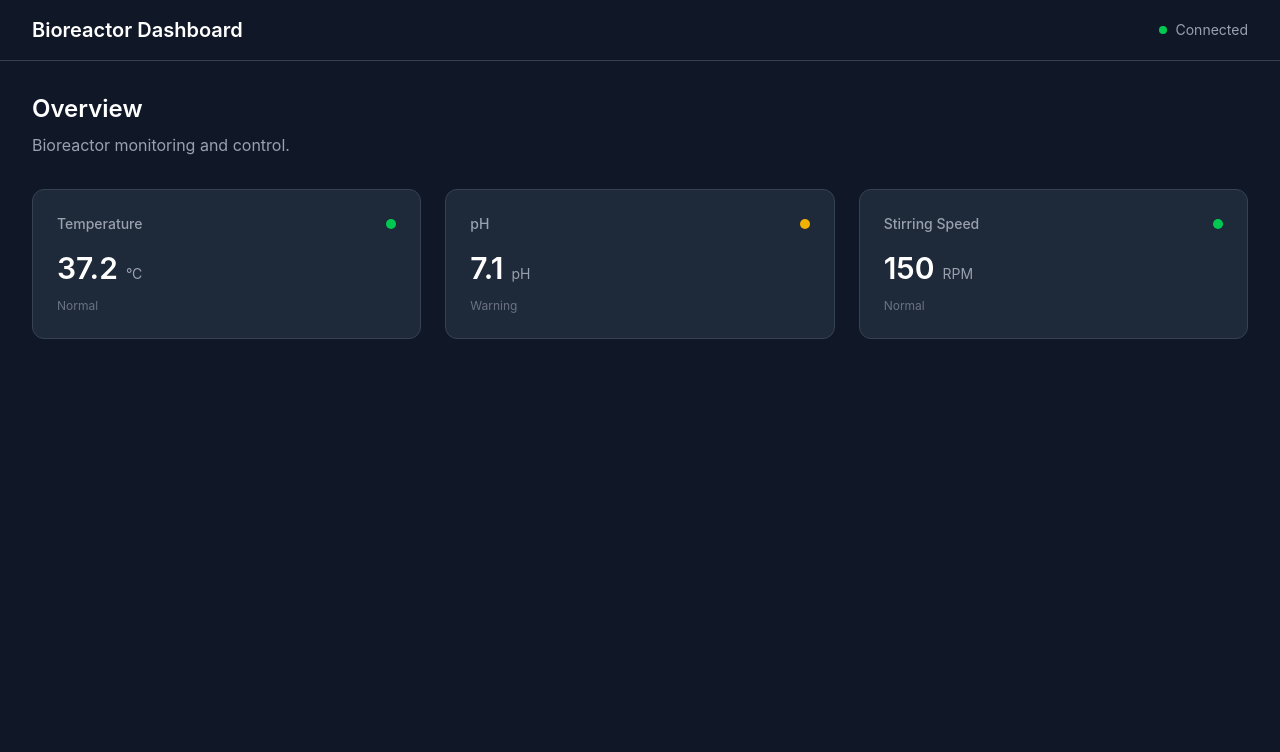
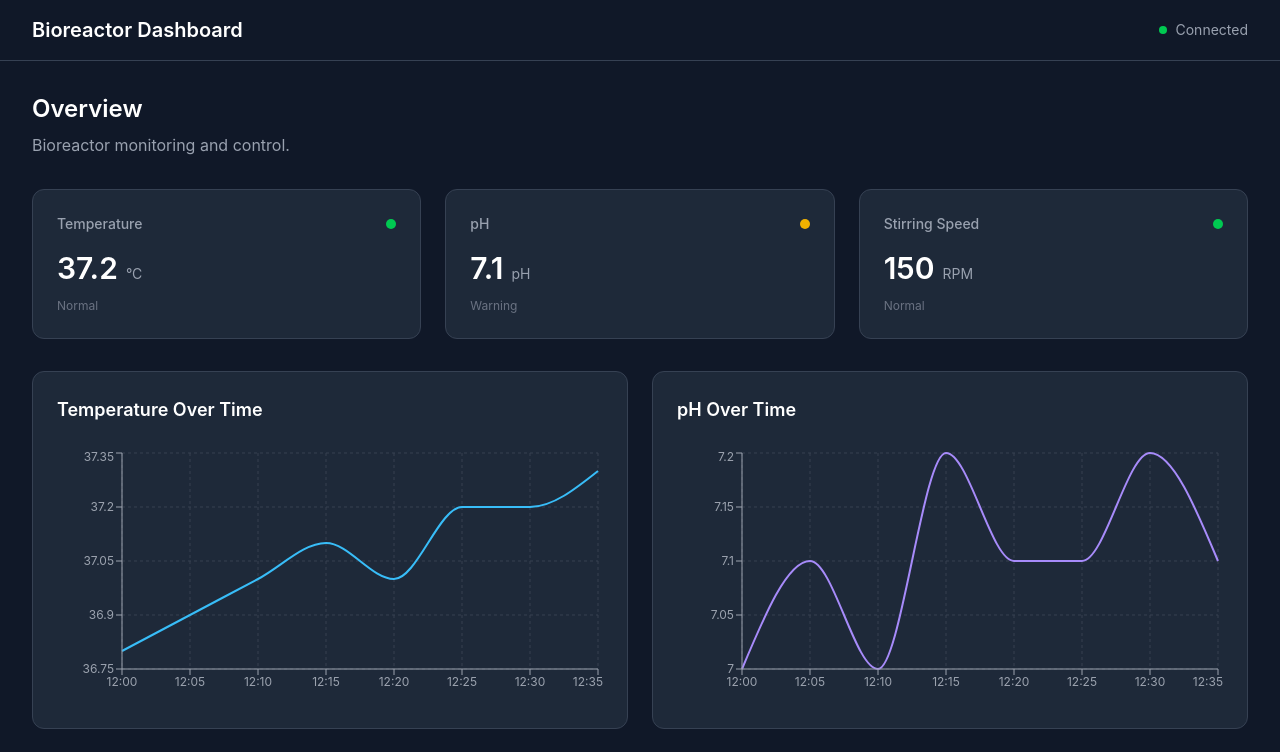
Before and after one commit to christian-boland-ross/bioreactor-dashboard, a React (Vite) app: page / in a window 1280 px wide. Shown: the top 752 px of the page. Built offline with nearby package versions, Linux system fonts and the light colour scheme.

Commit message:
Add sensor charts and separate mock data

```diff
--- a/src/App.tsx
+++ b/src/App.tsx
@@ -1,5 +1,12 @@
 import DashboardLayout from './components/layout/DashboardLayout'
 import SensorCard from './components/sensors/SensorCard'
+import SensorChart from './components/charts/SensorChart'
+
+import {
+  temperatureData,
+  phData,
+  stirringData,
+} from './services/mockData.ts'
 
 function App() {
   return (
@@ -12,6 +19,7 @@ function App() {
         Bioreactor monitoring and control.
       </p>
 
+      {/* Current sensor readings */}
       <div className="mt-8 grid grid-cols-1 gap-6 sm:grid-cols-2 lg:grid-cols-3">
         <SensorCard
           title="Temperature"
@@ -34,6 +42,30 @@ function App() {
           status="normal"
         />
       </div>
+
+      {/* Sensor history */}
+      <div className="mt-8 grid grid-cols-1 gap-6 xl:grid-cols-2">
+        <SensorChart
+          title="Temperature Over Time"
+          data={temperatureData}
+          colour="#38bdf8"
+          unit="°C"
+        />
+
+        <SensorChart
+          title="pH Over Time"
+          data={phData}
+          colour="#a78bfa"
+          unit="pH"
+        />
+
+        <SensorChart
+          title="Stirring Speed Over Time"
+          data={stirringData}
+          colour="#34d399"
+          unit="RPM"
+        />
+      </div>
     </DashboardLayout>
   )
 }
--- /dev/null
+++ b/src/components/charts/SensorChart.tsx
@@ -0,0 +1,72 @@
+import {
+  LineChart,
+  Line,
+  XAxis,
+  YAxis,
+  CartesianGrid,
+  Tooltip,
+  ResponsiveContainer,
+} from 'recharts'
+
+interface SensorReading {
+  timestamp: string
+  value: number
+}
+
+interface SensorChartProps {
+  title: string
+  data: SensorReading[]
+  colour: string
+  unit: string
+}
+
+function SensorChart({ title, data, colour, unit }: SensorChartProps) {
+  return (
+    <div className="rounded-xl border border-gray-700 bg-gray-800 p-6">
+      <h3 className="mb-6 text-lg font-semibold text-white">
+        {title}
+      </h3>
+
+      <div className="h-64 w-full">
+        <ResponsiveContainer width="100%" height="100%">
+          <LineChart data={data}>
+            <CartesianGrid strokeDasharray="3 3" stroke="#374151" />
+
+            <XAxis
+              dataKey="timestamp"
+              stroke="#9ca3af"
+              tick={{ fontSize: 12 }}
+            />
+
+            <YAxis
+              stroke="#9ca3af"
+              tick={{ fontSize: 12 }}
+              domain={['auto', 'auto']}
+            />
+
+            <Tooltip
+              contentStyle={{
+                backgroundColor: '#1f2937',
+                border: '1px solid #374151',
+                borderRadius: '8px',
+                color: '#ffffff',
+              }}
+              formatter={(value) => [`${value} ${unit}`, title]}
+            />
+
+            <Line
+              type="monotone"
+              dataKey="value"
+              stroke={colour}
+              strokeWidth={2}
+              dot={false}
+              activeDot={{ r: 5 }}
+            />
+          </LineChart>
+        </ResponsiveContainer>
+      </div>
+    </div>
+  )
+}
+
+export default SensorChart
--- /dev/null
+++ b/src/services/mockData.ts
@@ -0,0 +1,32 @@
+export const temperatureData = [
+  { timestamp: '12:00', value: 36.8 },
+  { timestamp: '12:05', value: 36.9 },
+  { timestamp: '12:10', value: 37.0 },
+  { timestamp: '12:15', value: 37.1 },
+  { timestamp: '12:20', value: 37.0 },
+  { timestamp: '12:25', value: 37.2 },
+  { timestamp: '12:30', value: 37.2 },
+  { timestamp: '12:35', value: 37.3 },
+]
+
+export const phData = [
+  { timestamp: '12:00', value: 7.0 },
+  { timestamp: '12:05', value: 7.1 },
+  { timestamp: '12:10', value: 7.0 },
+  { timestamp: '12:15', value: 7.2 },
+  { timestamp: '12:20', value: 7.1 },
+  { timestamp: '12:25', value: 7.1 },
+  { timestamp: '12:30', value: 7.2 },
+  { timestamp: '12:35', value: 7.1 },
+]
+
+export const stirringData = [
+  { timestamp: '12:00', value: 145 },
+  { timestamp: '12:05', value: 148 },
+  { timestamp: '12:10', value: 150 },
+  { timestamp: '12:15', value: 150 },
+  { timestamp: '12:20', value: 152 },
+  { timestamp: '12:25', value: 150 },
+  { timestamp: '12:30', value: 149 },
+  { timestamp: '12:35', value: 150 },
+]
```
